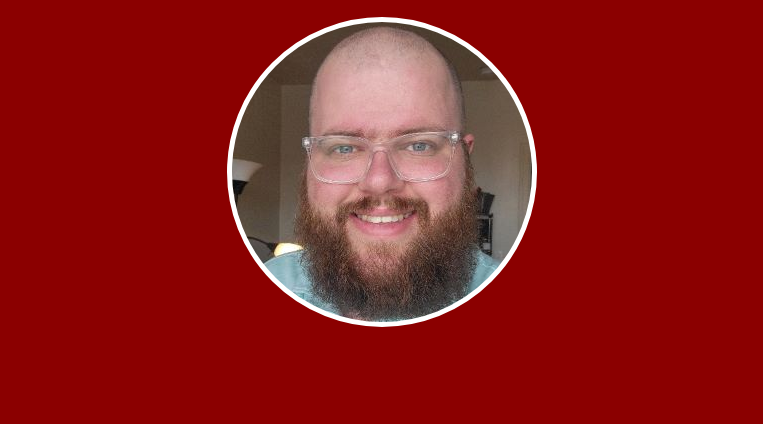
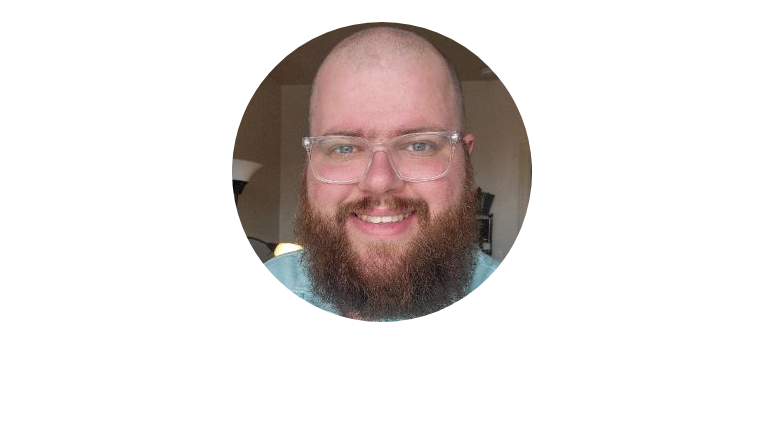
Before and after one commit to FrozenArrow73/FrozenArrow73.github.io, a plain HTML site: page index.html in a window 1280 px wide. Shown: the part 91-515 px from the top of the page, without its empty margins (258-1021 px from the left). Drawn offline with Linux system fonts and the light colour scheme.

Commit message:
working on a glitch with the background

```diff
--- a/style.css
+++ b/style.css
@@ -5,7 +5,6 @@
 body {
     background: url(portfolioBackgroundlarge.jpg) no-repeat center fixed;
     background-size: cover;
-    background-color: #8b0000;
     display: flex;
     flex-direction: column;
     align-items: center;
```
